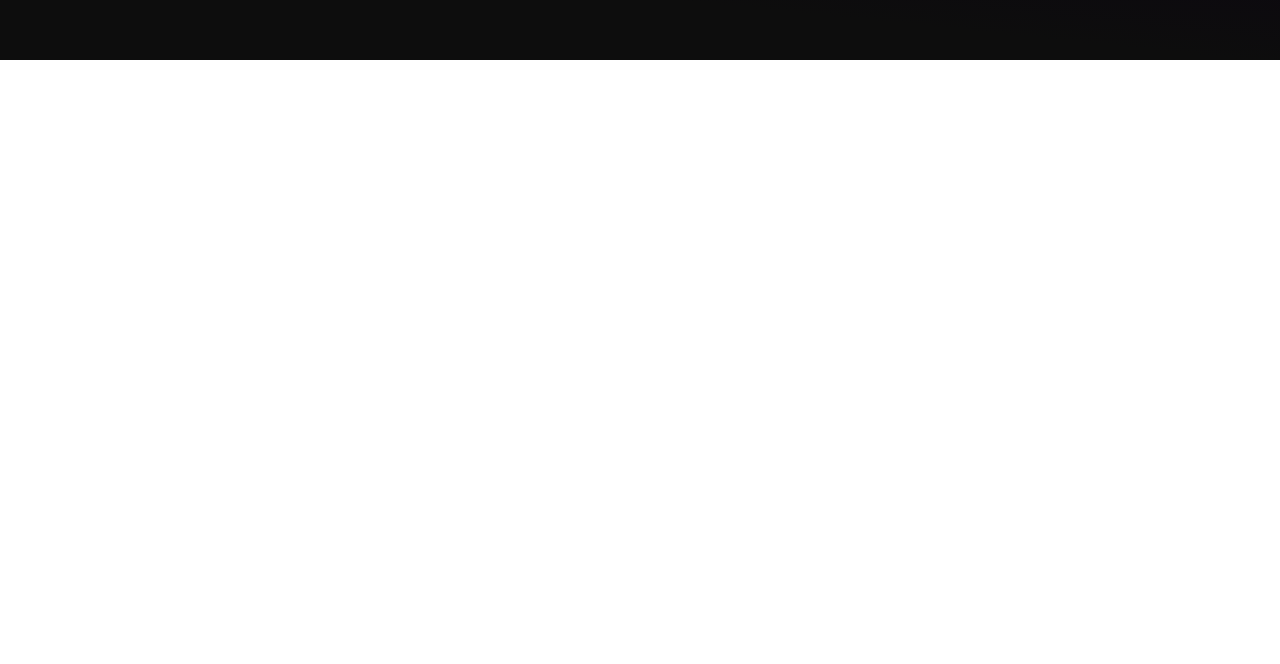
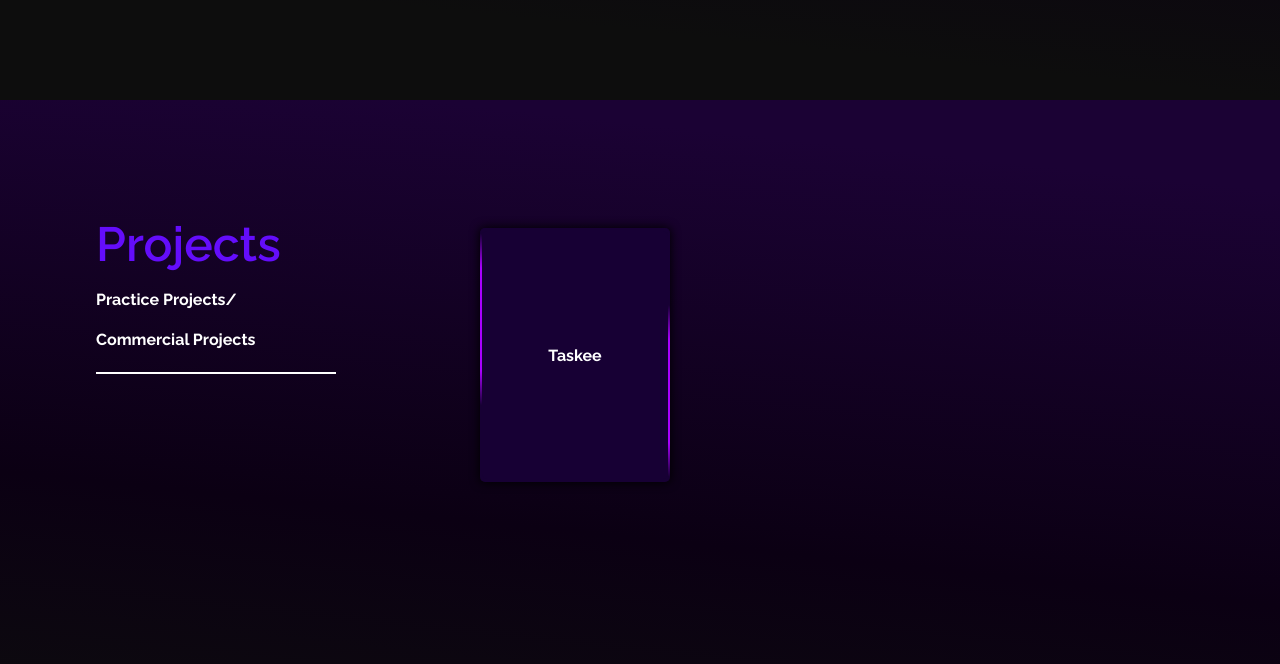
Before and after one commit to Arman6117/Portfolio_V2, a React (Create React App) app: page / in a window 1280 px wide. Shown: the part 1540-2204 px from the top of the page. Before the commit the page ends 1600 px from the top, so only its background shows below. Built offline with nearby package versions, Linux system fonts and the light colour scheme.

Commit message:
Fixed some bug started working on projects section

```diff
--- a/src/App.js
+++ b/src/App.js
@@ -1,20 +1,27 @@
 import Navbar from "./Components/Navbar/Navbar";
 import Home from "./Components/Home/Home";
 import Skills from "./Components/Skills/Skills";
+import Projects from "./Components/Projects/Projects";
 function App() {
   return (
     <>
+
       <header>
         <Navbar />
       </header>
-      <main>
+      {/* <main> */}
         <section>
           <Home />
         </section>
         <section>
           <Skills />
         </section>
-      </main>
+       <section>
+        <Projects />
+       </section>
+
+
+      {/* </main> */}
     </>
   );
 }
--- a/src/Components/Home/Home.jsx
+++ b/src/Components/Home/Home.jsx
@@ -18,7 +18,7 @@ const Home = () => {
               I'm <span className="txt name"> Arman</span>
             </span>
           </span>
-          <span className="txt title">Web <span className="txt subTxt">Developer</span></span>
+          <span className="txt title">Web </span>
         </div>
         <button className="hire_btn">Hire Me</button>
         <div className="home_compo">
--- a/src/Components/Home/Home.scss
+++ b/src/Components/Home/Home.scss
@@ -64,7 +64,28 @@ $l_page_html_tx: rgba(95, 0, 169, 0.48);
     .title {
       top: 21rem;
       left: 6rem;
-
+    overflow: hidden;
+      &::after
+      {
+        content: "Developer";
+        color:#5d00ff;
+        display: inline-block;
+        position: relative;
+        left: 2rem;
+        animation: textAnimation 7s steps(15) infinite;
+        width: 0ch;
+      }
+      &::before
+      {
+        display: inline-block;
+        content: "";
+        width:2px;
+        height: 100%;
+        background: rgb(255, 255, 255);
+        position: absolute;
+        right: 2px;
+        animation: blinking .4s linear alternate infinite;
+      }
 
     }
      .subTxt
@@ -158,3 +179,26 @@ $l_page_html_tx: rgba(95, 0, 169, 0.48);
     --size: 500px;
   }
 }
+
+
+@keyframes textAnimation {
+  25% {
+    content: "Developer";
+    width: 9.5ch;
+  }
+  40% {
+    width: 0ch;
+  }
+  75% {
+    content: "Designer";
+    width: 8ch;
+  }
+  90% {
+    width: 0ch;
+  }
+}
+@keyframes blinking {
+  100%{
+   opacity: 0;
+  }
+}
--- /dev/null
+++ b/src/Components/Projects/Card/Card.jsx
@@ -0,0 +1,39 @@
+import React from "react";
+import "./Card.scss";
+const Card = (props) => {
+  return (
+    <>
+      <div className="card">
+        <div className="content">
+          <div className="back">
+            <div className="back-content">
+              <strong>Taskee</strong>
+            </div>
+          </div>
+          <div class="front">
+            <div class="img">
+              <div class="circle"></div>
+              <div class="circle" id="right"></div>
+              <div class="circle" id="bottom"></div>
+            </div>
+
+            <div class="front-content">
+
+              <div class="description">
+                <div class="title-c">
+                  <p class="title-c">
+                 Hello
+                  </p>
+                </div>
+
+              </div>
+            </div>
+          </div>
+        </div>
+
+      </div>
+    </>
+  );
+};
+
+export default Card;
--- /dev/null
+++ b/src/Components/Projects/Card/Card.scss
@@ -0,0 +1,168 @@
+.card {
+    overflow: visible;
+    width: 190px;
+    height: 254px;
+  }
+
+  .content {
+    width: 100%;
+    height: 100%;
+    transform-style: preserve-3d;
+    transition: transform 300ms;
+    box-shadow: 0px 0px 10px 1px #000000ee;
+    border-radius: 5px;
+  }
+
+  .front, .back {
+    background-color: #170034;
+    position: absolute;
+    width: 100%;
+    height: 100%;
+    backface-visibility: hidden;
+    -webkit-backface-visibility: hidden;
+    border-radius: 5px;
+    overflow: hidden;
+  }
+
+  .back {
+    width: 100%;
+    height: 100%;
+    justify-content: center;
+    display: flex;
+    align-items: center;
+    overflow: hidden;
+  }
+
+  .back::before {
+    position: absolute;
+    content: ' ';
+    display: block;
+    width: 160px;
+    height: 160%;
+    background: linear-gradient(90deg, transparent, #aa00ff, #aa00ff, #aa00ff, #aa00ff, transparent);
+    animation: rotation_481 5000ms infinite linear;
+  }
+
+  .back-content {
+    position: absolute;
+    width: 98%;
+    height: 98%;
+    background-color: #170034;
+    border-radius: 5px;
+    color: white;
+    display: flex;
+    flex-direction: column;
+    justify-content: center;
+    align-items: center;
+    gap: 30px;
+  }
+
+  .card:hover .content {
+    transform: rotateY(180deg);
+  }
+
+  @keyframes rotation_481 {
+    0% {
+      transform: rotateZ(0deg);
+    }
+
+    0% {
+      transform: rotateZ(360deg);
+    }
+  }
+
+  .front {
+    transform: rotateY(180deg);
+    color: white;
+  }
+
+  .front .front-content {
+    position: absolute;
+    width: 100%;
+    height: 100%;
+    padding: 0 0 0 10px;
+    display: flex;
+    flex-direction: column;
+    justify-content: space-between;
+  }
+
+  .front-content .badge {
+    background-color: #ff0000;
+    // padding: 2px 10px;
+    border-radius: 10px;
+    backdrop-filter: blur(2px);
+    width: fit-content;
+  }
+
+  .description {
+    box-shadow: 0px 0px 10px 5px #00000000;
+    width: 100%;
+    // padding: 10px;
+    background-color: #00000000;
+    backdrop-filter: blur(5px);
+    border-radius: 5px;
+  }
+
+  .title-c {
+    max-width: 100%;
+    display: flex;
+    font-size: 24px;
+    margin: 0;
+    padding: 2px 2px;
+  }
+
+  .title-c p {
+    // width: 50%;
+  }
+
+
+
+  .front .img {
+    position: absolute;
+    width: 100%;
+    height: 100%;
+    object-fit: cover;
+    object-position: center;
+  }
+
+  .circle {
+    width: 90px;
+    height: 90px;
+    border-radius: 50%;
+    background-color: #aa00ff;
+    position: relative;
+    filter: blur(15px);
+    animation: floating 2600ms infinite linear;
+  }
+
+  #bottom {
+    background-color: #77058b;
+    left: 50px;
+    top: 0px;
+    width: 150px;
+    height: 150px;
+    animation-delay: -800ms;
+  }
+
+  #right {
+    background-color: #9d00ff;
+    left: 160px;
+    top: -80px;
+    width: 30px;
+    height: 30px;
+    animation-delay: -1800ms;
+  }
+
+  @keyframes floating {
+    0% {
+      transform: translateY(0px);
+    }
+
+    50% {
+      transform: translateY(10px);
+    }
+
+    100% {
+      transform: translateY(0px);
+    }
+  }
--- /dev/null
+++ b/src/Components/Projects/Projects.jsx
@@ -0,0 +1,22 @@
+import React from 'react'
+import './Projects.scss'
+import Page from '../PageTxt/Page'
+import Card from './Card/Card'
+const Projects = () => {
+  return (
+  <>
+    <div className='projects'>
+        <div className='projects_txt'>
+            <Page title="Projects" desc1="Practice Projects/" desc2="Commercial Projects" />
+        </div>
+        <div className='project_card'>
+          <div className='card'>
+           <Card />
+          </div>
+        </div>
+    </div>
+  </>
+  )
+}
+
+export default Projects
--- /dev/null
+++ b/src/Components/Projects/Projects.scss
@@ -0,0 +1,25 @@
+.projects {
+    width: 100%;
+    height: 100vh;
+    background: var(--page_bg);
+  }
+  .projects_txt
+  {
+    position: absolute;
+    width: 100%;
+    // height: ;
+  }
+  .project_card
+  {
+    display: flex;
+
+    .card
+    {
+      // width: 200px;
+      // height: 250px;
+      // background-color: red;
+      position: relative;
+      top: 4rem;
+      left: 15rem;
+    }
+  }
--- a/src/Components/Skills/Skills.jsx
+++ b/src/Components/Skills/Skills.jsx
@@ -30,12 +30,16 @@ const Skills = () => {
     <>
       <div className="skills">
         <div>
+        <div className="text">
           <PageTxt
+
             title="Skills"
             desc1="Programming Languages/"
             desc2="Technical Expertise"
+
           />
-          <div className="skills_div">
+          </div>
+          <div className="skills_div" style={{position:"absolute"}}>
             <ReactDiv class="React" src={React_SVG} />
             <HtmlDiv class="HTML" src={Html_SVG}  />
             <CSSDiv class="CSS" src={CSS_SVG}  />
--- a/src/Components/Skills/Skills.scss
+++ b/src/Components/Skills/Skills.scss
@@ -1,9 +1,17 @@
 
 .skills {
   width: 100%;
-  height: 100vh;
+  height: 105vh;
   background: var(--page_bg);
   display: flex;
   flex-direction: column;
+  // position: absolute;
+  overflow: hidden;
+
+}
+.text
+{
   position: absolute;
+  display: flex;
+  width: 100%;
 }
```
